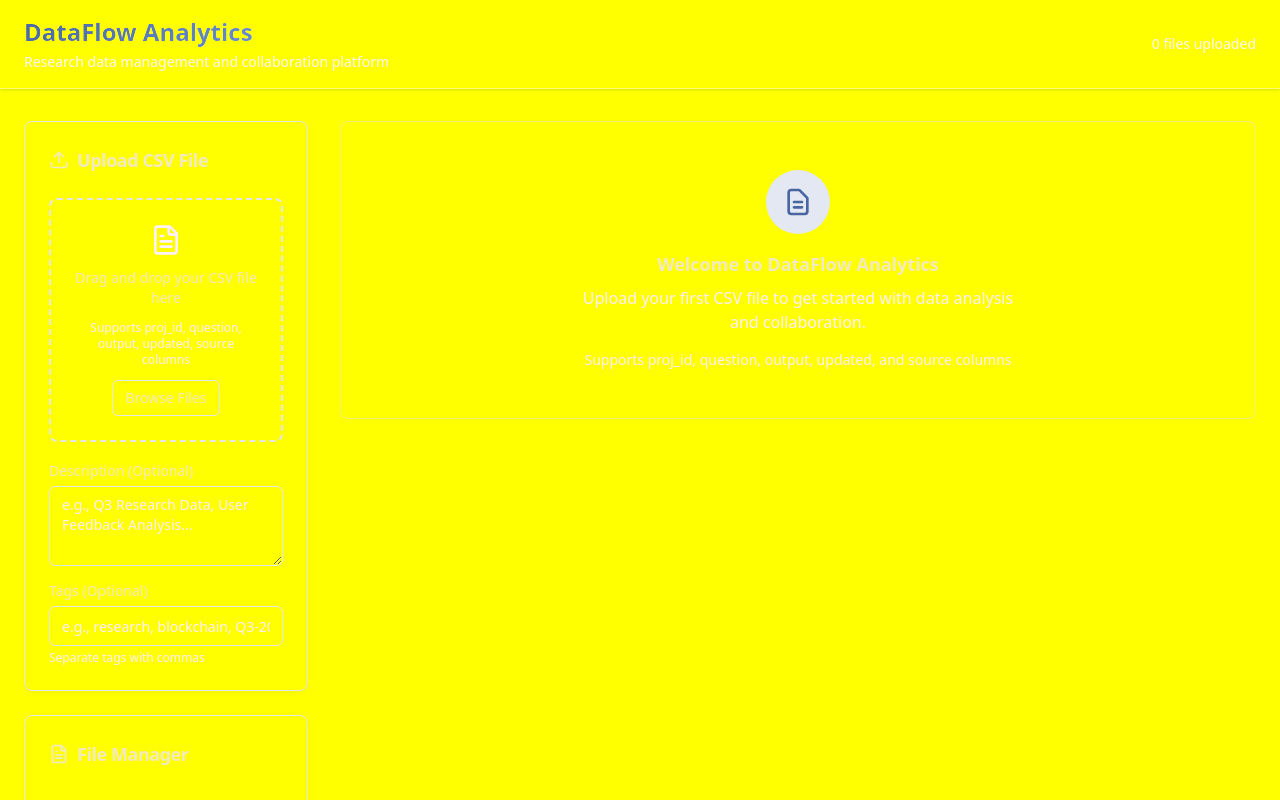
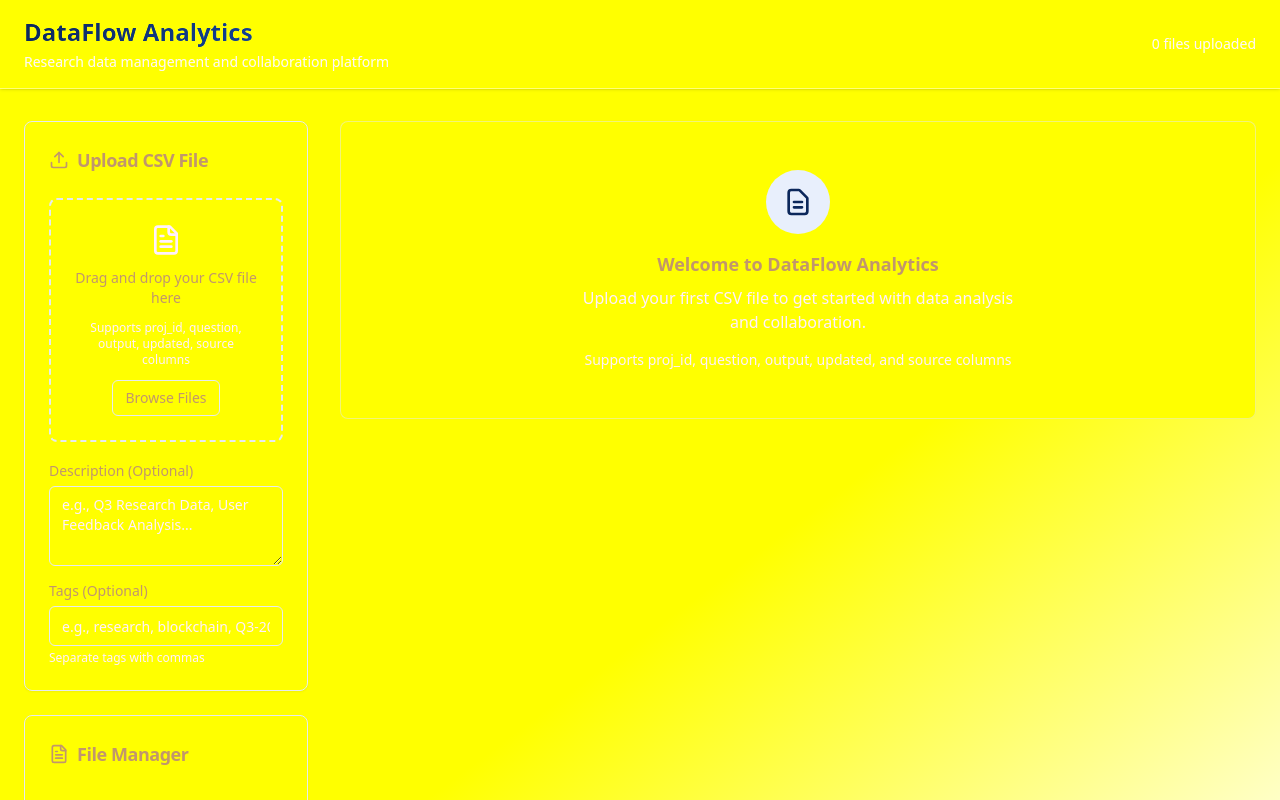
Before and after one commit to quannguyen2003/data-shaper-hub, a React (Vite) app: page / in a window 1280 px wide. Shown: the top 800 px of the page. Built offline with nearby package versions, Linux system fonts and the light colour scheme.

Commit message:
Refactor: Change color scheme
Update the color scheme of the application.

```diff
--- a/src/index.css
+++ b/src/index.css
@@ -8,42 +8,42 @@ All colors MUST be HSL.
 
 @layer base {
   :root {
-    --background: 248 250 252;
-    --foreground: 226 232 240;
+    --background: 250 252 255;
+    --foreground: 30 41 59;
 
     --card: 255 255 255;
-    --card-foreground: 51 65 85;
+    --card-foreground: 30 41 59;
 
     --popover: 255 255 255;
     --popover-foreground: 51 65 85;
 
-    --primary: 220 38% 46%;
-    --primary-foreground: 248 250 252;
+    --primary: 219 78% 20%;
+    --primary-foreground: 250 252 255;
 
-    --primary-glow: 220 76% 70%;
-    --primary-soft: 220 38% 92%;
+    --primary-glow: 219 78% 40%;
+    --primary-soft: 219 78% 95%;
 
-    --secondary: 220 13% 91%;
-    --secondary-foreground: 51 65 85;
+    --secondary: 215 25% 96%;
+    --secondary-foreground: 30 41 59;
 
-    --muted: 248 250 252;
+    --muted: 220 14% 96%;
     --muted-foreground: 100 116 139;
 
-    --accent: 220 13% 91%;
-    --accent-foreground: 51 65 85;
+    --accent: 215 25% 96%;
+    --accent-foreground: 30 41 59;
 
     --destructive: 0 72% 51%;
-    --destructive-foreground: 248 250 252;
+    --destructive-foreground: 250 252 255;
 
     --success: 142 71% 45%;
-    --success-foreground: 248 250 252;
+    --success-foreground: 250 252 255;
 
     --warning: 38 92% 50%;
     --warning-foreground: 30 41% 25%;
 
-    --border: 220 13% 91%;
-    --input: 220 13% 91%;
-    --ring: 220 38% 46%;
+    --border: 215 25% 92%;
+    --input: 215 25% 92%;
+    --ring: 219 78% 20%;
 
     /* Project-specific colors */
     --solana: 156 100% 48%;
@@ -52,7 +52,7 @@ All colors MUST be HSL.
     --ethereum-foreground: 30 41% 25%;
 
     /* Status colors */
-    --status-processing: 220 38% 46%;
+    --status-processing: 219 78% 20%;
     --status-success: 142 71% 45%;
     --status-error: 0 72% 51%;
 
```
